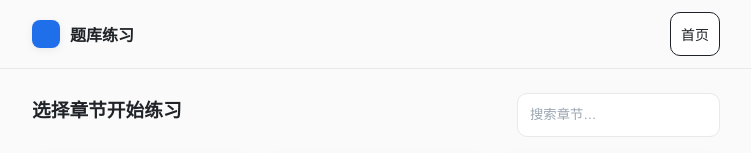
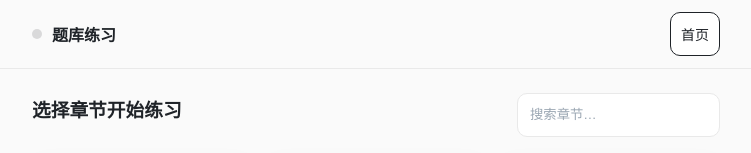
Before and after one commit to goatpretty/quiz-site, a React (Vite) app: page / in a window 1280 px wide. Shown: the top 153 px of the page, without its empty margins (264-1015 px from the left). Built offline with nearby package versions, Linux system fonts and the light colour scheme.

Commit message:
auto update

```diff
--- a/src/styles.css
+++ b/src/styles.css
@@ -63,7 +63,13 @@ body{
   padding: var(--space-3) var(--space-4);
 }
 .brand{display:flex;align-items:center;gap:10px;font-weight:700}
-.brand-badge{width:28px;height:28px;border-radius:8px;background:var(--brand);box-shadow:0 2px 8px #0001}
+.brand-badge {
+  width: 10px;
+  height: 10px;
+  border-radius: 50%;
+  background: var(--text);
+  opacity: 0.15;
+}
 
 /* 网格：手机默认单列；到中等宽度再自适应 */
 .grid{
```
